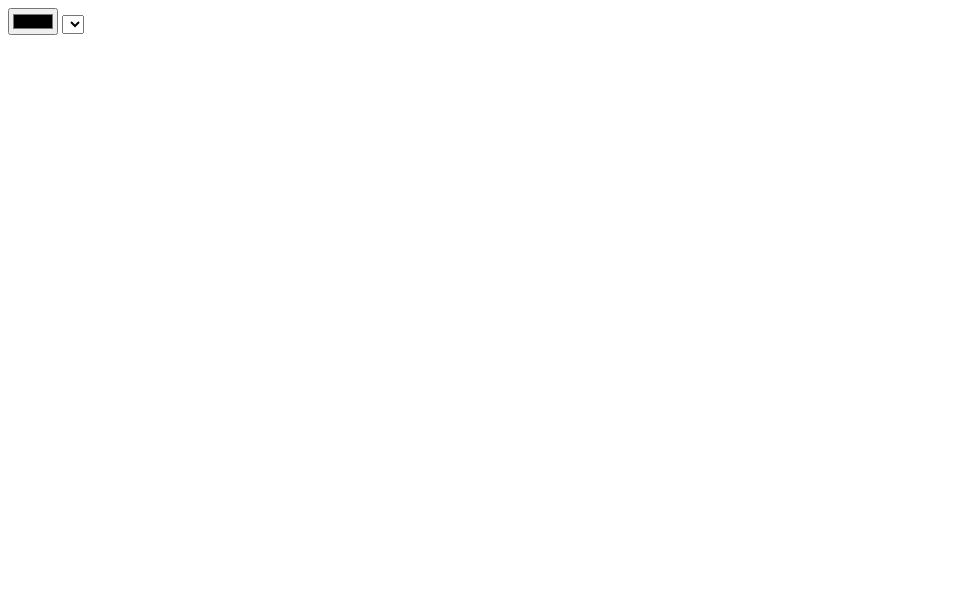
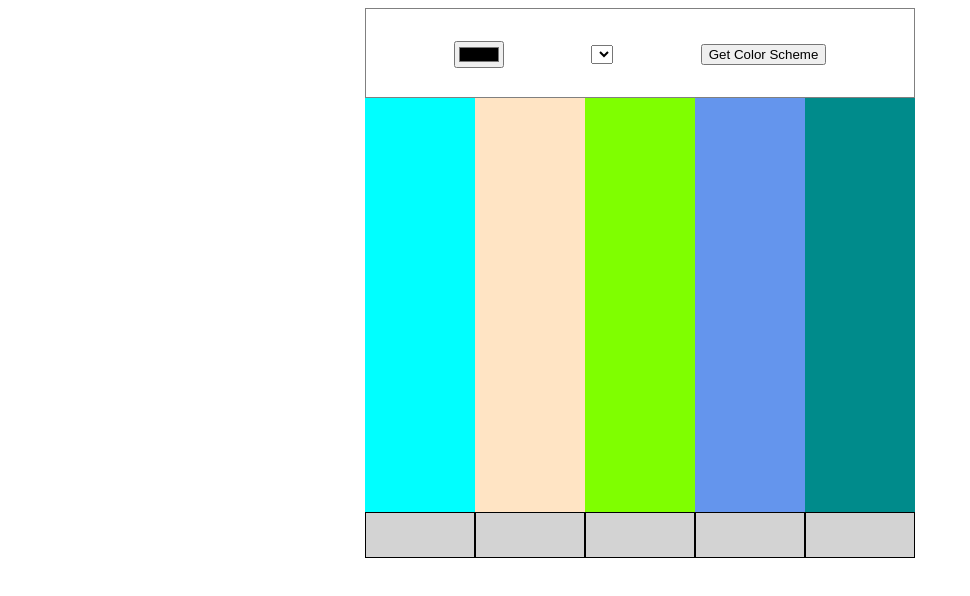
Before and after one commit to aj-pena/colorTheme, a plain HTML site: page index.html in a window 1280 px wide. Shown: the whole page, without its empty margins (0-970 px from the left). Drawn offline with Linux system fonts and the light colour scheme.

Commit message:
html elements + basic styling

```diff
--- a/index.css
+++ b/index.css
@@ -0,0 +1,56 @@
+*{
+    box-sizing: border-box;
+}
+/* sizing of main sections */
+#container{
+    width: 550px;
+    height: 550px;
+    margin: 0 auto;
+}
+.navbar{
+    height: 90px;
+    border: solid grey 1px;
+}
+.large{
+    height: 414px;
+}
+.small{
+    height: 46px;
+    background-color: lightgray;
+}
+/* flex container for organizing subsections */
+.flex-container{
+    display: flex;
+    flex-wrap: wrap;
+}
+/* navbar organization */
+.navbar .flex-container{
+    min-height: 90px;
+    justify-content: space-evenly;
+    align-items: center;
+}
+/* Colors display */
+.color-display{
+    width: 110px;
+}
+/* hard-coded colors for layout design purposes */
+.color-0{
+    background-color: aqua;
+}
+.color-1{
+    background-color:bisque;
+}
+.color-2{
+    background-color:chartreuse;
+}
+.color-3{
+    background-color:cornflowerblue;
+}
+.color-4{
+    background-color: darkcyan;
+}
+/* Hex-codes display */
+.color-code{
+    width: 110px;
+    border: solid black 1px;
+}
--- a/index.html
+++ b/index.html
@@ -10,16 +10,27 @@
 <body>
     <div id="container">
         <nav class="navbar">
-            <input class="color-picker" type="color">
-            <select class="scheme-picker">
+            <div class="flex-container">
+                <input class="color-picker" type="color">
+                <select class="scheme-picker">
 
-            </select>
+                </select>
+            <button id="button" class="btn"> Get Color Scheme </button>
+            </div>
         </nav>
         <div class="flex-container large">
             <div class="color-display color-0"></div>
+            <div class="color-display color-1"></div>
+            <div class="color-display color-2"></div>
+            <div class="color-display color-3"></div>
+            <div class="color-display color-4"></div>
         </div>
         <div class="flex-container small">
-            <div class="color-code color-0"></div>
+            <div class="color-code"></div>
+            <div class="color-code"></div>
+            <div class="color-code"></div>
+            <div class="color-code"></div>
+            <div class="color-code"></div>
         </div>
     </div>
     <script src="./index.js"></script>
```
